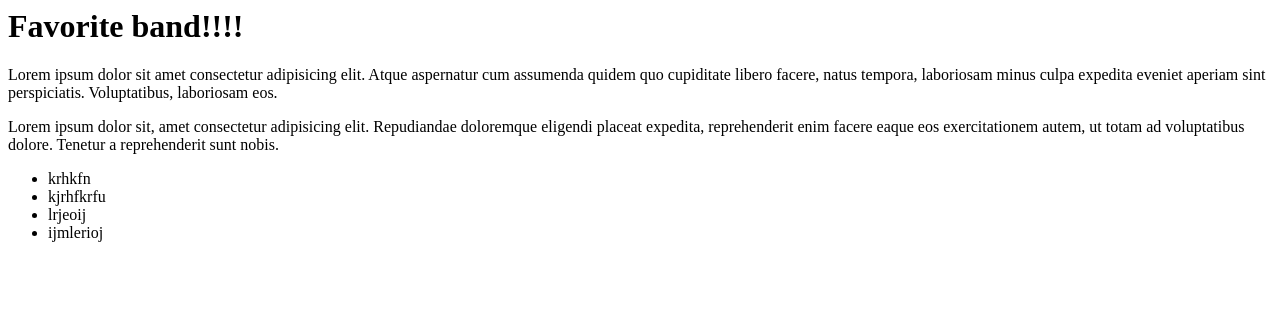
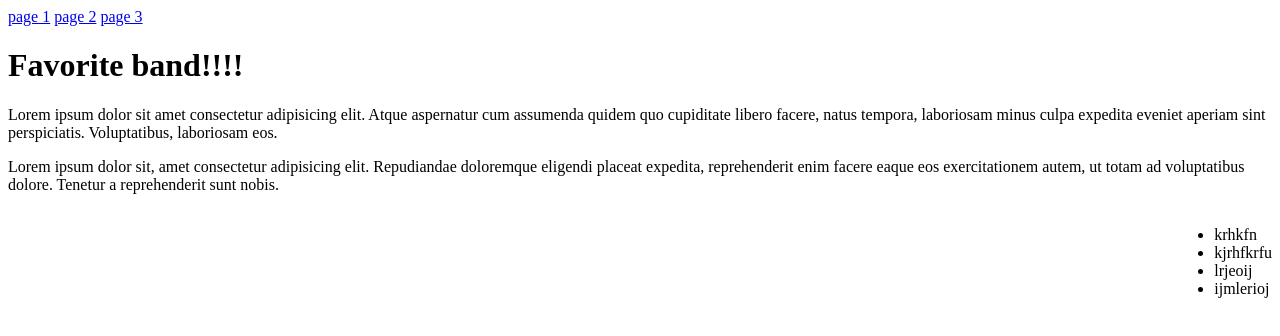
Before and after one commit to LonleyBuzzyBee/favorite--band, a plain HTML site: page index.html in a window 1280 px wide. Drawn offline with Linux system fonts and the light colour scheme.

Commit message:
make changes to index.html, add div classes column1, and column2

```diff
--- a/css/styles.css
+++ b/css/styles.css
@@ -0,0 +1,3 @@
+.sidebar{
+  float: right;
+}
--- a/index.html
+++ b/index.html
@@ -5,9 +5,17 @@
 </head>
 <body>
   <div class="container">
+    <div class="column1">
+    <a href="https://en.wikipedia.org/wiki/Cat">page 1</a>
+    <a href="https://en.wikipedia.org/wiki/Cat">page 2</a>
+    <a href="https://en.wikipedia.org/wiki/Cat">page 3</a>
+    </div>
+    <div class="column2">
     <h1>Favorite band!!!!</h1>
     <p>Lorem ipsum dolor sit amet consectetur adipisicing elit. Atque aspernatur cum assumenda quidem quo cupiditate libero facere, natus tempora, laboriosam minus culpa expedita eveniet aperiam sint perspiciatis. Voluptatibus, laboriosam eos.</p>
     <p>Lorem ipsum dolor sit, amet consectetur adipisicing elit. Repudiandae doloremque eligendi placeat expedita, reprehenderit enim facere eaque eos exercitationem autem, ut totam ad voluptatibus dolore. Tenetur a reprehenderit sunt nobis.</p>
+    </div>
+    <div class="sidebar">
       <ul>
         <li>krhkfn</li>
         <li>kjrhfkrfu</li>
@@ -15,5 +23,9 @@
         <li>ijmlerioj</li>
       </ul>
     </div>
+  </div>
+
+</div>
+
 </body>
 </html>
```
Also changed, not shown: 1 other file. Lines whose indentation alone changed are shown as unchanged.
